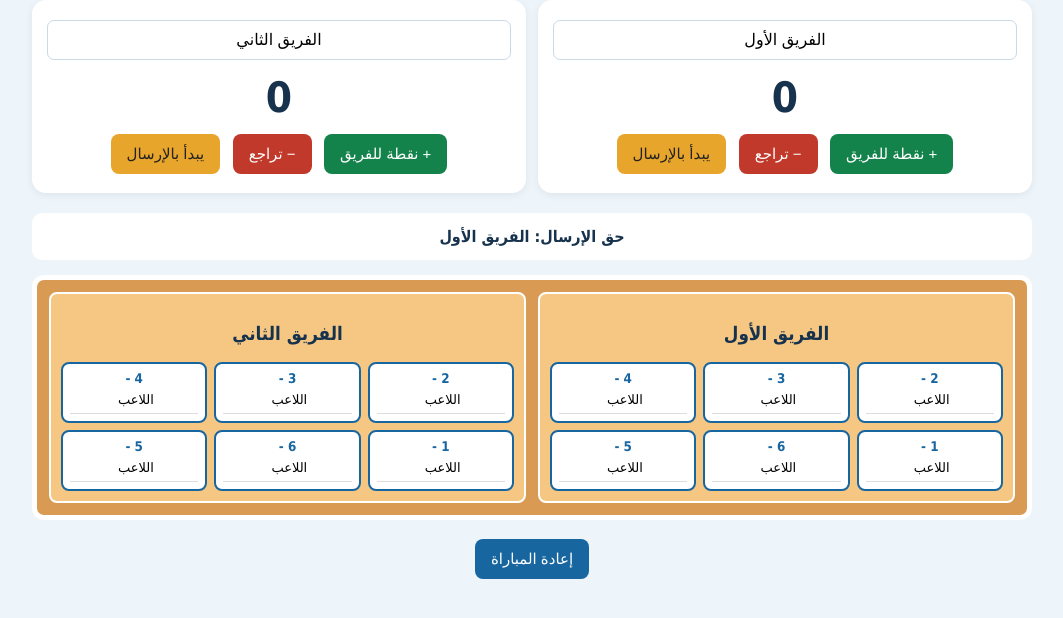
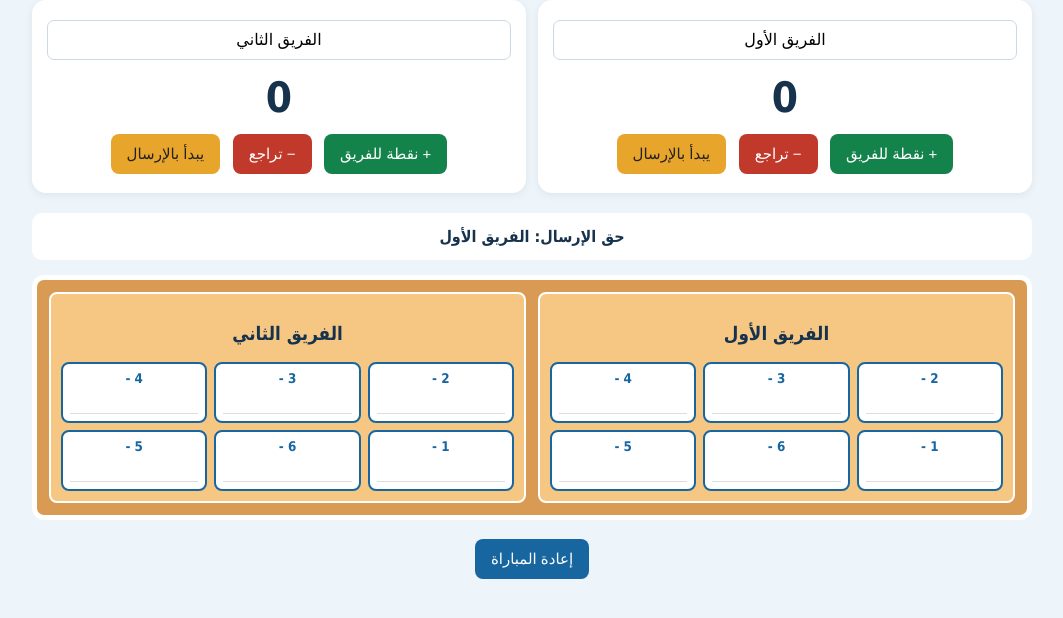
Before and after one commit to athletezone98-ss/volleyball-referee, a plain HTML site: page index.html in a window 1280 px wide. Shown: the part 96-714 px from the top of the page, without its empty margins (108-1171 px from the left). Drawn offline with Linux system fonts and the light colour scheme.

Commit message:
Update index.html

```diff
--- a/index.html
+++ b/index.html
@@ -116,24 +116,24 @@ grid-template-areas:
 <div class="side">
 <h3 id="courtNameA">الفريق الأول</h3>
 <div class="players">
-<div class="player p1"><small>1 - </small><input id="A1" value="اللاعب "></div>
-<div class="player p2"><small>2 - </small><input id="A2" value="اللاعب "></div>
-<div class="player p3"><small>3 - </small><input id="A3" value="اللاعب "></div>
-<div class="player p4"><small>4 - </small><input id="A4" value="اللاعب "></div>
-<div class="player p5"><small>5 - </small><input id="A5" value="اللاعب "></div>
-<div class="player p6"><small>6 - </small><input id="A6" value="اللاعب "></div>
+<div class="player p1"><small>1 - </small><input id="A1" value=""></div>
+<div class="player p2"><small>2 - </small><input id="A2" value=""></div>
+<div class="player p3"><small>3 - </small><input id="A3" value=""></div>
+<div class="player p4"><small>4 - </small><input id="A4" value=""></div>
+<div class="player p5"><small>5 - </small><input id="A5" value=""></div>
+<div class="player p6"><small>6 - </small><input id="A6" value=""></div>
 </div>
 </div>
 
 <div class="side">
 <h3 id="courtNameB">الفريق الثاني</h3>
 <div class="players">
-<div class="player p1"><small>1 - </small><input id="B1" value="اللاعب "></div>
-<div class="player p2"><small>2 - </small><input id="B2" value="اللاعب "></div>
-<div class="player p3"><small>3 - </small><input id="B3" value="اللاعب "></div>
-<div class="player p4"><small>4 - </small><input id="B4" value="اللاعب "></div>
-<div class="player p5"><small>5 - </small><input id="B5" value="اللاعب "></div>
-<div class="player p6"><small>6 - </small><input id="B6" value="اللاعب "></div>
+<div class="player p1"><small>1 - </small><input id="B1" value=""></div>
+<div class="player p2"><small>2 - </small><input id="B2" value=""></div>
+<div class="player p3"><small>3 - </small><input id="B3" value=""></div>
+<div class="player p4"><small>4 - </small><input id="B4" value=""></div>
+<div class="player p5"><small>5 - </small><input id="B5" value=""></div>
+<div class="player p6"><small>6 - </small><input id="B6" value=""></div>
 </div>
 </div>
 
```
